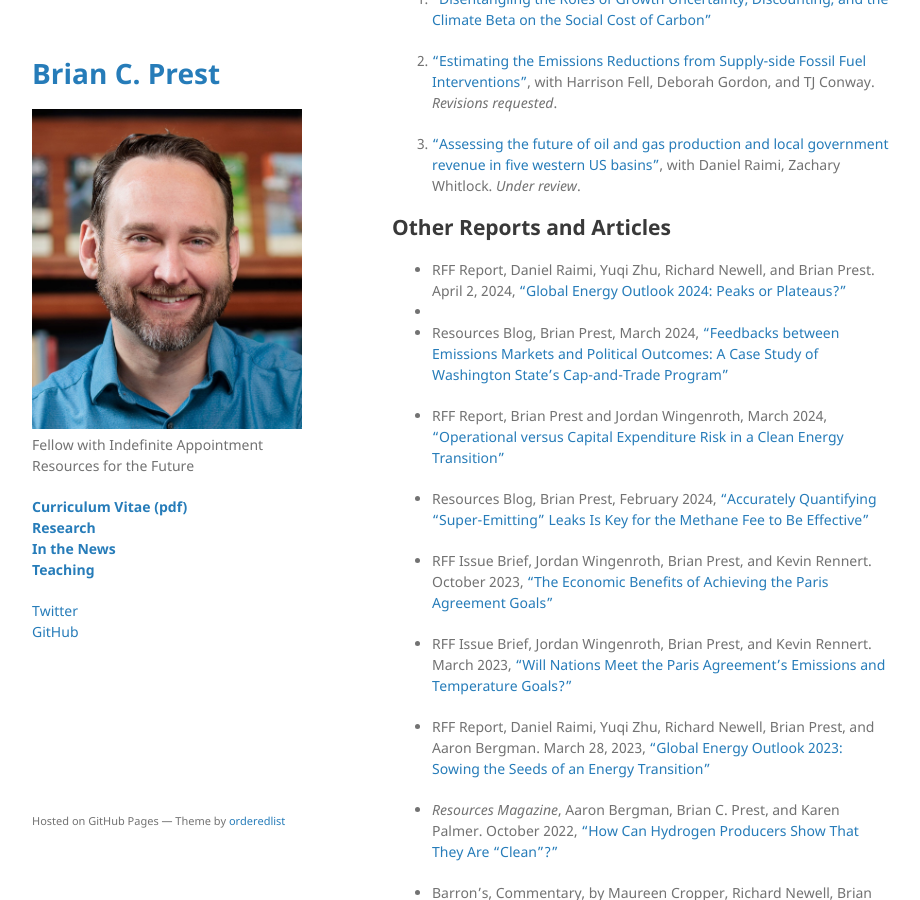
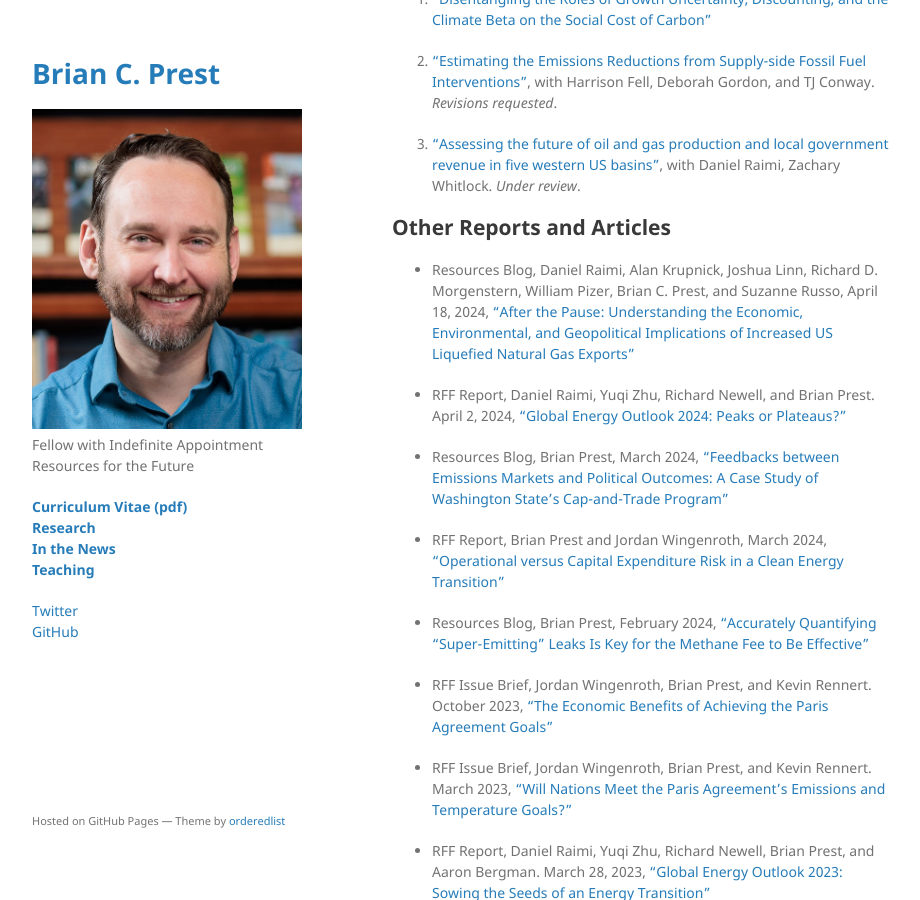
Before and after one commit to bprest/bprest.github.io, a Jekyll site: the page built from research.md, in a window 1280 px wide and 900 px high, scrolled down 1774 px. Shown: the whole window, without its empty margins (178-1098 px from the left). Built offline with Jekyll 4.4.1, drawn with Linux system fonts in a browser that asks for light colours; our own code applies the rules of GitHub Pages for plain Markdown files.

Commit message:
add blog

```diff
--- a/research.md
+++ b/research.md
@@ -53,8 +53,10 @@ DOI: 10.1126/science.adi5943
 
 ## Other Reports and Articles
 
+* Resources Blog, Daniel Raimi, Alan Krupnick, Joshua Linn, Richard D. Morgenstern, William Pizer, Brian C. Prest, and Suzanne Russo, April 18, 2024, ["After the Pause: Understanding the Economic, Environmental, and Geopolitical Implications of Increased US Liquefied Natural Gas Exports"](https://www.resources.org/common-resources/after-the-pause-understanding-the-economic-environmental-and-geopolitical-implications-of-increased-us-liquefied-natural-gas-exports/)
+
 * RFF Report, Daniel Raimi, Yuqi Zhu, Richard Newell, and Brian Prest. April 2, 2024, ["Global Energy Outlook 2024: Peaks or Plateaus?"](https://www.rff.org/publications/reports/global-energy-outlook-2024)
-*
+
 * Resources Blog, Brian Prest, March 2024, ["Feedbacks between Emissions Markets and Political Outcomes: A Case Study of Washington State’s Cap-and-Trade Program"](https://www.resources.org/common-resources/feedbacks-between-emissions-markets-and-political-outcomes-a-case-study-of-washington-states-cap-and-trade-program/)
 
 * RFF Report, Brian Prest and Jordan Wingenroth, March 2024, ["Operational versus Capital Expenditure Risk in a Clean Energy Transition"](https://www.rff.org/publications/reports/operational-versus-capital-expenditure-risk-in-a-clean-energy-transition/)
```
